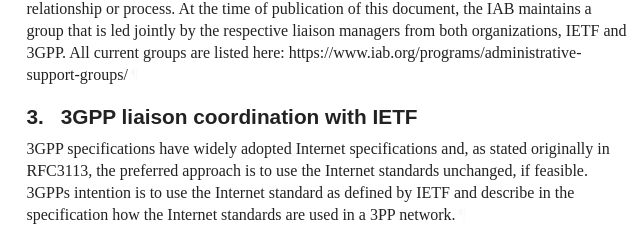
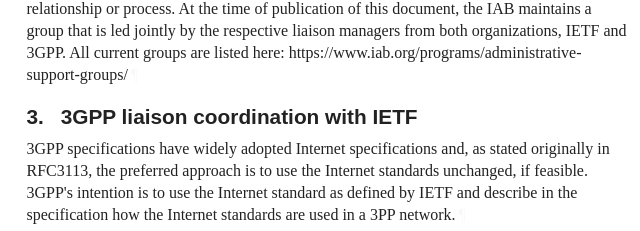
Before and after one commit to intarchboard/draft-iab-rfc3113bis, a plain HTML site: page mirjak-patch-1/draft-kes-rfc3113bis.html in a window 1280 px wide. Shown: the part 1137-1368 px from the top of the page, 98-738 px from the left. Drawn offline with Linux system fonts and the light colour scheme; a web font is replaced by a local one.

Commit message:
Script updating gh-pages from 63a6b07. [ci skip]

```diff
--- a/mirjak-patch-1/draft-kes-rfc3113bis.html
+++ b/mirjak-patch-1/draft-kes-rfc3113bis.html
@@ -1227,7 +1227,7 @@
       </h2>
 <p id="section-3-1">3GPP specifications have widely adopted Internet specifications and, as stated originally in RFC3113,
 the preferred approach is to use the Internet standards unchanged, if feasible.
-3GPPs intention is to use the Internet standard as defined by IETF and
+3GPP's intention is to use the Internet standard as defined by IETF and
 describe in the specification how the Internet standards are used in a 3PP network.<a href="#section-3-1" class="pilcrow">¶</a></p>
 <p id="section-3-2">While this is the preferred scenario, 3GPP recognizes in RFC3113 that additions or modifications
 might be needed in order to make the IETF internet specification
```
Also changed, not shown: mirjak-patch-1/draft-kes-rfc3113bis.txt.
